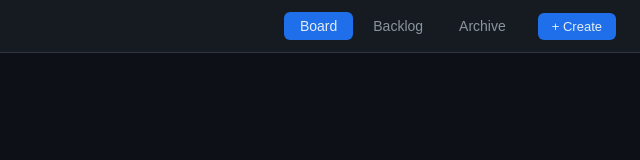
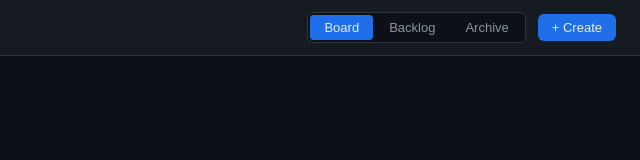
Before and after one commit to griches/trellis, a website: page src/web/index.html in a window 1280 px wide. Shown: the whole page, without its empty margins (640-1280 px from the left). Drawn offline with Linux system fonts and the light colour scheme; no server answers.

Commit message:
Use segmented control for Board/Backlog/Archive tabs
Matches the project switcher style. Updated screenshots.

```diff
--- a/src/web-multi/styles.css
+++ b/src/web-multi/styles.css
@@ -101,28 +101,34 @@ header {
 .tabs {
   display: flex;
   align-items: center;
-  gap: 4px;
+  gap: 12px;
 }
 
-.tabs .btn-create {
-  margin-left: 12px;
+.tab-group {
+  display: flex;
+  gap: 2px;
+  background: var(--bg);
+  border: 1px solid var(--border);
+  border-radius: var(--radius);
+  padding: 2px;
 }
 
 .tab {
-  padding: 6px 16px;
+  padding: 5px 14px;
   border: none;
   background: transparent;
   color: var(--text-dim);
   cursor: pointer;
-  font-size: 14px;
+  font-size: 13px;
   font-weight: 500;
-  border-radius: var(--radius);
+  border-radius: 4px;
   transition: all 0.15s;
+  white-space: nowrap;
 }
 
 .tab:hover {
   color: var(--text);
-  background: var(--bg);
+  background: var(--bg-surface);
 }
 
 .tab.active {
--- a/src/web/index.html
+++ b/src/web/index.html
@@ -12,9 +12,11 @@
       <h1 class="logo" id="projectName"></h1>
     </div>
     <nav class="tabs">
-      <button class="tab active" data-tab="board">Board</button>
-      <button class="tab" data-tab="backlog">Backlog</button>
-      <button class="tab" data-tab="archive">Archive</button>
+      <div class="tab-group">
+        <button class="tab active" data-tab="board">Board</button>
+        <button class="tab" data-tab="backlog">Backlog</button>
+        <button class="tab" data-tab="archive">Archive</button>
+      </div>
       <button class="btn-create" id="headerCreateBtn">+ Create</button>
     </nav>
   </header>
--- a/src/web/styles.css
+++ b/src/web/styles.css
@@ -62,28 +62,34 @@ header {
 .tabs {
   display: flex;
   align-items: center;
-  gap: 4px;
+  gap: 12px;
 }
 
-.tabs .btn-create {
-  margin-left: 12px;
+.tab-group {
+  display: flex;
+  gap: 2px;
+  background: var(--bg);
+  border: 1px solid var(--border);
+  border-radius: var(--radius);
+  padding: 2px;
 }
 
 .tab {
-  padding: 6px 16px;
+  padding: 5px 14px;
   border: none;
   background: transparent;
   color: var(--text-dim);
   cursor: pointer;
-  font-size: 14px;
+  font-size: 13px;
   font-weight: 500;
-  border-radius: var(--radius);
+  border-radius: 4px;
   transition: all 0.15s;
+  white-space: nowrap;
 }
 
 .tab:hover {
   color: var(--text);
-  background: var(--bg);
+  background: var(--bg-surface);
 }
 
 .tab.active {
```
Also changed, not shown: src/web-multi/index.html (+5 -3 lines), screenshots/backlog.png, screenshots/board.png, screenshots/ticket-detail.png.
